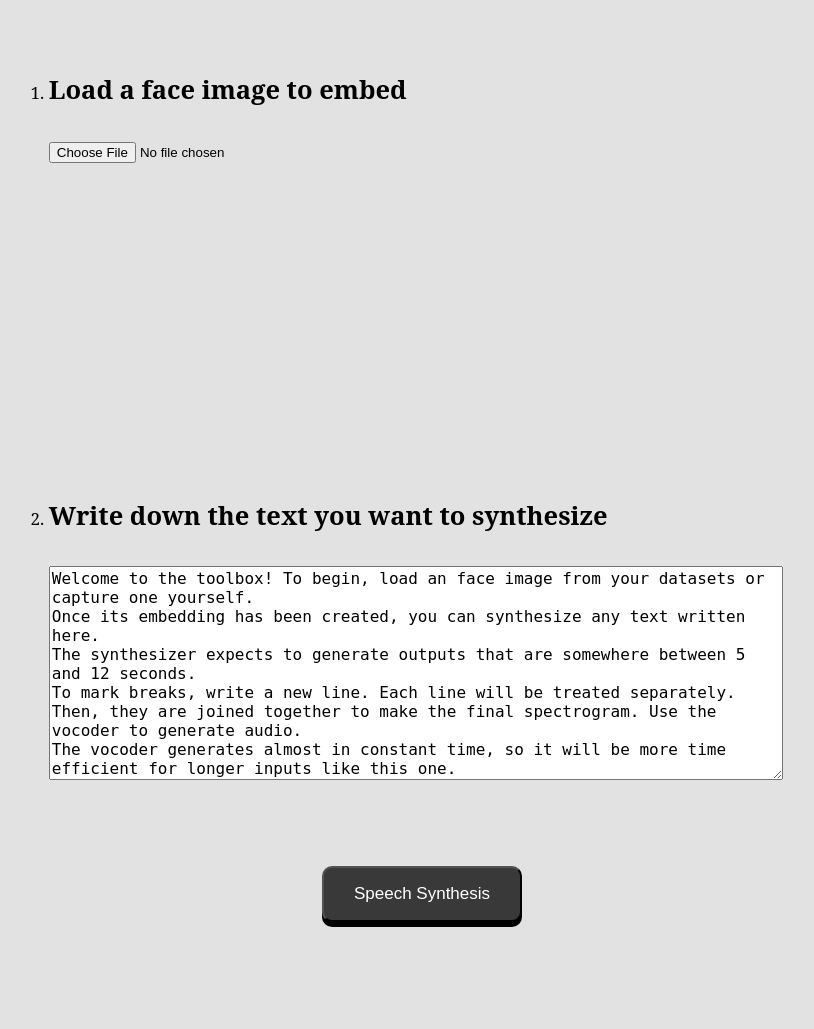
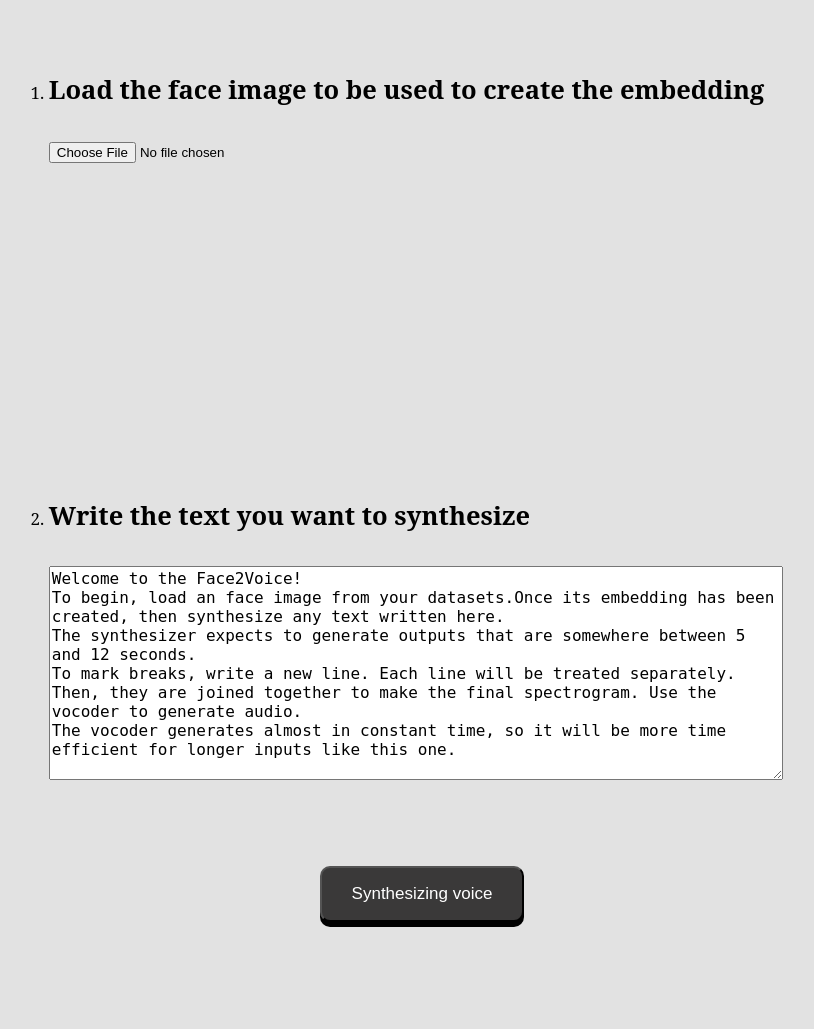
Before and after one commit to jh5-6/Face2Voice, a Flask app: page /face2voice in a window 1280 px wide. Shown: the part 57-1086 px from the top of the page, without its empty margins (228-1042 px from the left). Run offline with Flask 2, Linux system fonts and the light colour scheme; parts of the project's set-up code (start-up, migrations or seed data) failed here and were passed over; some web fonts are replaced.

Commit message:
[CHORE] modify default statements for input text

```diff
--- a/templates/face2voice.html
+++ b/templates/face2voice.html
@@ -64,7 +64,7 @@
                             total = response['total'];
 
                             if (progressed != 0 && total != 0) {
-                                $('#progress_status').text("Mel Spectrogram Generation Completed!");
+                                $('#progress_status').text("Embedding creation complete!");
                                 document.getElementById("infinite_progress").style.backgroundColor = "green";
                                 document.getElementById("infinite_progressbar").style.visibility ='none';
 
@@ -100,7 +100,7 @@
                         <ol>
                             <!-- 입력 사진 선택 -->
                             <li>
-                                <h4> Load a face image to embed </h4>
+                                <h4>Load the face image to be used to create the embedding</h4>
                                 <p>
                                     <input class="form-control" type="file" name="imagefile" id="image" onchange="setThumbnail(event)" required  accept=".jpeg, .jpg, .png">
                                 </p>
@@ -109,16 +109,16 @@
 
                             <!-- 입력 문장 작성 -->
                             <li>
-                                <h4> Write down the text you want to synthesize </h4>
+                                <h4>Write the text you want to synthesize</h4>
                                 <p>
-                                    <textarea name="inputtext" id="text" required >Welcome to the toolbox! To begin, load an face image from your datasets or capture one yourself.&#10;Once its embedding has been created, you can synthesize any text written here.&#10;The synthesizer expects to generate outputs that are somewhere between 5 and 12 seconds.&#10;To mark breaks, write a new line. Each line will be treated separately.&#10;Then, they are joined together to make the final spectrogram. Use the vocoder to generate audio.&#10;The vocoder generates almost in constant time, so it will be more time efficient for longer inputs like this one.&#10;On the left you have the embedding projections. Load or record more images to see them.&#10;If you have at least 2 or 3 images from a same speaker, a cluster should form.&#10;Synthesized utterances are of the same color as the speaker whose voice was used, but they're represented with a cross.</textarea>
+                                    <textarea name="inputtext" id="text" required >Welcome to the Face2Voice!&#10;To begin, load an face image from your datasets.Once its embedding has been created, then synthesize any text written here.&#10;The synthesizer expects to generate outputs that are somewhere between 5 and 12 seconds. &#10;To mark breaks, write a new line. Each line will be treated separately.&#10;Then, they are joined together to make the final spectrogram. Use the vocoder to generate audio.&#10;The vocoder generates almost in constant time, so it will be more time efficient for longer inputs like this one.</textarea>
                                 </p>
                             </li>
                         </ol>
                         <ol id="btn_input">
                             <li id="btn">
                                 <!-- 음성 합성 버튼 -->
-                                <input id="btn_inference" type="submit" value="Speech Synthesis" onclick="showProgress()" >
+                                <input id="btn_inference" type="submit" value="Synthesizing voice" onclick="showProgress()" >
                             </li>
                         </ol>
                     </form>
@@ -127,7 +127,7 @@
                 <div id="inference_progress">
                     <!-- 음성 합성 경과를 보여주는 메시지와 progress bar-->
                     <div id="progress_mel_container">
-                        <span id="progress_status">Generating Melspectrograms...</span>
+                        <span id="progress_status">Creating Embedding...</span>
                         <div id="infinite_progress">
                             <div id="infinite_progressbar"></div>
                         </div>
```
